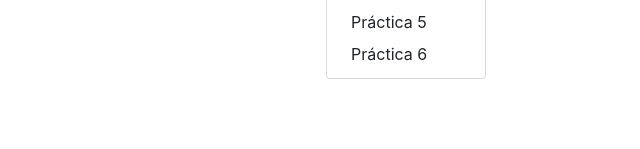
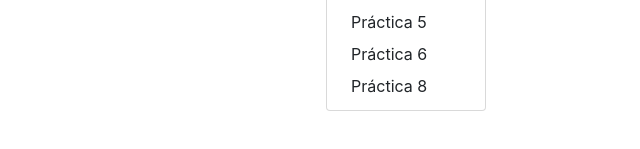
Before and after one commit to rodri-dot-git/sistemas-geo, a plain HTML site: page practica3/index.html in a window 1280 px wide. Both pictures are taken after a click on the button "Prácticas". Shown: the part 181-330 px from the top of the page, 0-640 px from the left. Drawn offline with nearby package versions, Linux system fonts and the light colour scheme.

Commit message:
navbar update

```diff
--- a/practica3/index.html
+++ b/practica3/index.html
@@ -34,6 +34,8 @@
                         <a class="dropdown-item" href="../practica4/index.html">Práctica 4</a>
                         <a class="dropdown-item" href="../practica5/index.html">Práctica 5</a>
                         <a class="dropdown-item" href="../practica6/index.html">Práctica 6</a>
+                        <a class="dropdown-item" href="../practica8/index.html">Práctica 8</a>
+
                     </div>
                 </li>
             </ul>
```
Also changed, not shown: practica1/index.html (+1 -0 lines), practica2/index.html (+1 -0 lines), practica4/index.html (+1 -0 lines), practica5/index.html (+1 -0 lines), practica6/index.html (+1 -0 lines), practica7/index.html (+2 -0 lines), practica8/index.html (+1 -0 lines).
